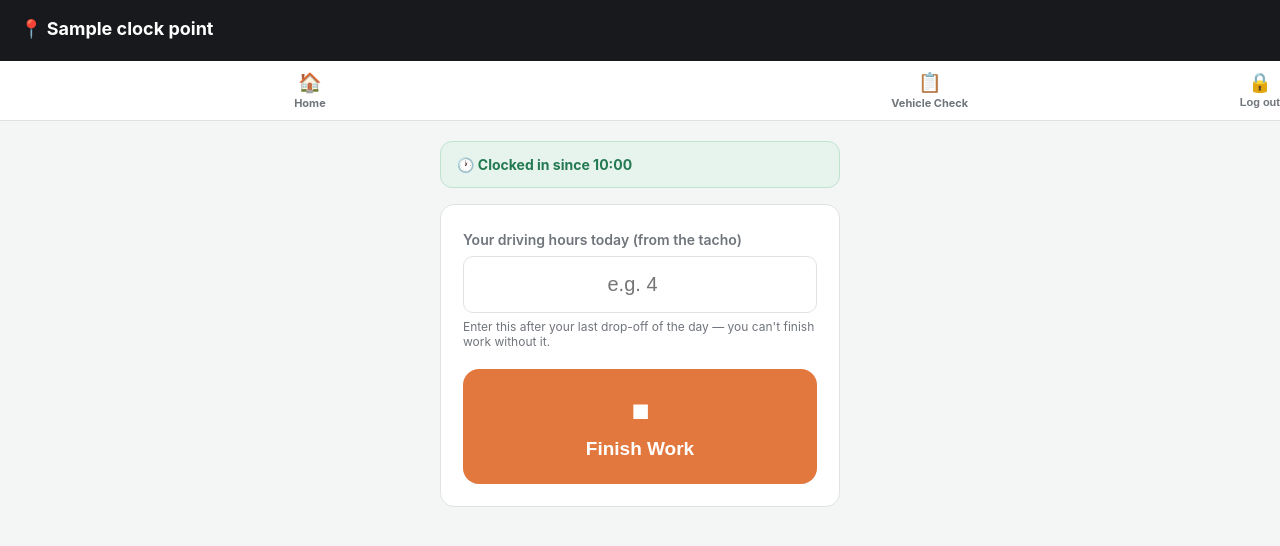
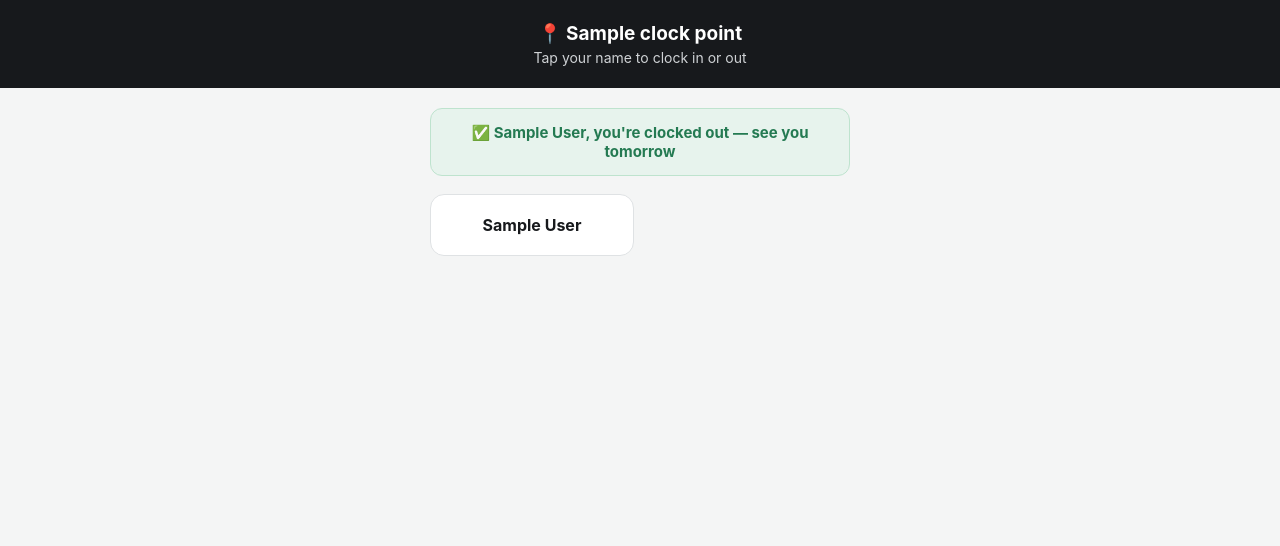
Before and after one commit to EIOPONE/tiger-one-web, a FastAPI app: template app/templates/driver_clock.html in a window 1280 px wide. Shown: the top 546 px of the page. Run offline with FastAPI, Linux system fonts and the light colour scheme; the template is opened without the code that fills it: most values are stand-ins (such as "Sample title", 1, 10 or a date in 2020); some libraries are stand-ins or nearby versions.

Commit message:
Clock in Update Simplified

```diff
--- a/app/main.py
+++ b/app/main.py
@@ -1041,43 +1041,40 @@ def driver_dashboard(request: Request, db: Session = Depends(db_dependency)):
 # clock-out (see finish_work) rather than tracked live through this scan.
 
 @app.get("/driver/clock/{token}", response_class=HTMLResponse)
-def driver_clock_page(token: str, request: Request, db: Session = Depends(db_dependency)):
-    user = get_user_or_none(request, db)
-    if not user:
-        # Bounce to login, then straight back to this exact QR link once signed in.
-        return RedirectResponse(f"/driver/login?next=/driver/clock/{token}", status_code=303)
+def driver_clock_page(token: str, request: Request, confirmed: str = "", db: Session = Depends(db_dependency)):
+    """No login required, deliberately — this is a small trusted team and
+    a shared office QR, so clocking in is just 'tap your name'. The rest
+    of the driver app (jobs, PODs, GPS, vehicle checks) still requires a
+    PIN login; only this specific action doesn't."""
     point = crud.get_clock_point_by_token(db, token)
     if not point:
         raise HTTPException(status_code=404, detail="This clock-in code isn't recognised — check with the office.")
+    drivers = crud.list_drivers(db)
+    statuses = {d.user_id: crud.get_active_time_entry(db, d.user_id) for d in drivers}
+    confirmed_driver = next((d for d in drivers if str(d.user_id) == confirmed), None)
     return templates.TemplateResponse(request, "driver_clock.html", {
-        "user": user, "clock_point": point,
-        "active_entry": crud.get_active_time_entry(db, user.user_id),
+        "user": None, "clock_point": point, "drivers": drivers, "statuses": statuses,
+        "confirmed_driver": confirmed_driver,
     })
 
 
 @app.post("/driver/clock/{token}/start")
-def driver_clock_start(token: str, request: Request, db: Session = Depends(db_dependency)):
-    user = get_user_or_none(request, db)
-    if not user:
-        return RedirectResponse("/driver/login", status_code=303)
+def driver_clock_start(token: str, request: Request, driver_id: int = Form(...),
+                        db: Session = Depends(db_dependency)):
     point = crud.get_clock_point_by_token(db, token)
     if not point:
         raise HTTPException(status_code=404, detail="Clock point not found")
-    crud.start_activity(db, user.user_id, "On Shift", clock_point_id=point.clock_point_id, source="qr_scan")
-    return RedirectResponse("/driver", status_code=303)
+    crud.start_activity(db, driver_id, "On Shift", clock_point_id=point.clock_point_id, source="qr_scan")
+    return RedirectResponse(f"/driver/clock/{token}?confirmed={driver_id}", status_code=303)
 
 
 @app.post("/driver/clock/{token}/finish")
-def driver_clock_finish(token: str, request: Request, driving_hours: str = Form(...),
-                         db: Session = Depends(db_dependency)):
-    """The end-of-day scan off — driving_hours is required by the form
-    itself (see driver_clock.html), so there's no route to clocking out
-    without it."""
-    user = get_user_or_none(request, db)
-    if not user:
-        return RedirectResponse("/driver/login", status_code=303)
-    crud.finish_work(db, user.user_id, Decimal(driving_hours))
-    return RedirectResponse("/driver", status_code=303)
+def driver_clock_finish(token: str, request: Request, driver_id: int = Form(...),
+                         driving_hours: str = Form(...), db: Session = Depends(db_dependency)):
+    """driving_hours is required by the form itself — there's no route to
+    clocking out without it."""
+    crud.finish_work(db, driver_id, Decimal(driving_hours))
+    return RedirectResponse(f"/driver/clock/{token}?confirmed={driver_id}", status_code=303)
 
 
 # --- driver vehicle check (daily walkaround, DVSA-style) ---------------------------------
--- a/app/templates/driver_clock.html
+++ b/app/templates/driver_clock.html
@@ -8,22 +8,29 @@
     :root { --orange:#E3783E; --orange-dark:#B65321; --ink:#17191C; --line:#DFE2E4; --muted:#70757C; --surface:#F4F5F5; --green:#247A52; }
     * { box-sizing: border-box; -webkit-tap-highlight-color: transparent; }
     body { margin: 0; font-family: -apple-system, "Segoe UI", Roboto, sans-serif; background: var(--surface); color: var(--ink); }
-    header { background: var(--ink); color: #fff; padding: 18px 20px; }
-    header h1 { margin: 0; font-size: 18px; }
+    header { background: var(--ink); color: #fff; padding: 22px 20px; text-align: center; }
+    header h1 { margin: 0; font-size: 19px; }
     header p { margin: 4px 0 0; color: #cfd2d5; font-size: 14px; }
-    .tabbar { position: sticky; top: 0; z-index: 20; display: flex; background: #fff; border-bottom: 1px solid var(--line); }
-    .tabbar a, .tabbar button { flex: 1; display: flex; flex-direction: column; align-items: center; gap: 2px; padding: 10px 0; text-decoration: none; color: var(--muted); font-size: 11px; font-weight: 700; background: none; border: 0; margin: 0; }
-    .tabbar .icon { font-size: 19px; }
-    main { max-width: 440px; margin: 0 auto; padding: 20px; }
-    .card { background: #fff; border: 1px solid var(--line); border-radius: 14px; padding: 22px; margin-bottom: 16px; text-align: center; }
-    .status { display: flex; align-items: center; gap: 10px; background: #E7F3ED; border: 1px solid #BEE3CE; border-radius: 12px; padding: 14px 16px; margin-bottom: 16px; color: var(--green); font-weight: 700; font-size: 14px; }
-    .big-btn { width: 100%; padding: 24px; border: 0; border-radius: 16px; font-size: 19px; font-weight: 800; }
+    main { max-width: 460px; margin: 0 auto; padding: 20px; }
+    .confirm-banner { background: #E7F3ED; border: 1px solid #BEE3CE; color: var(--green); border-radius: 12px; padding: 14px 16px; margin-bottom: 18px; font-weight: 700; font-size: 15px; text-align: center; }
+    .name-grid { display: grid; grid-template-columns: 1fr 1fr; gap: 12px; }
+    .name-btn { background: #fff; border: 1px solid var(--line); border-radius: 14px; padding: 20px 10px; font-size: 16px; font-weight: 700; color: var(--ink); text-align: center; cursor: pointer; position: relative; }
+    .name-btn.on-shift { border-color: var(--orange); }
+    .name-btn .dot { display: inline-block; width: 8px; height: 8px; border-radius: 50%; background: var(--orange); margin-left: 6px; vertical-align: middle; }
+    .empty { text-align: center; color: var(--muted); padding: 40px 20px; }
+
+    .overlay { display: none; position: fixed; inset: 0; background: rgba(23,25,28,0.6); align-items: flex-end; justify-content: center; z-index: 50; }
+    .overlay.open { display: flex; }
+    .sheet { background: #fff; width: 100%; max-width: 460px; border-radius: 20px 20px 0 0; padding: 24px 20px 28px; }
+    .sheet h2 { margin: 0 0 4px; font-size: 18px; }
+    .sheet .muted { color: var(--muted); font-size: 13px; margin: 0 0 18px; }
+    .big-btn { width: 100%; padding: 20px; border: 0; border-radius: 14px; font-size: 17px; font-weight: 800; }
     .start-btn { background: var(--green); color: #fff; }
-    .finish-btn { background: var(--orange); color: #fff; margin-top: 4px; }
-    .big-btn .emoji { display: block; font-size: 32px; margin-bottom: 8px; }
-    label { display: block; font-size: 14px; color: var(--muted); margin: 4px 0 8px; font-weight: 600; text-align: left; }
-    input[type=number] { width: 100%; padding: 16px; border: 1px solid var(--line); border-radius: 10px; font-size: 20px; text-align: center; margin-bottom: 16px; }
-    .hint { font-size: 12px; color: var(--muted); margin-top: -10px; margin-bottom: 16px; text-align: left; }
+    .finish-btn { background: var(--orange); color: #fff; }
+    .cancel-btn { width: 100%; padding: 12px; border: 0; background: none; color: var(--muted); font-size: 14px; margin-top: 10px; }
+    label { display: block; font-size: 13px; color: var(--muted); margin: 4px 0 8px; font-weight: 600; }
+    input[type=number] { width: 100%; padding: 14px; border: 1px solid var(--line); border-radius: 10px; font-size: 18px; text-align: center; margin-bottom: 6px; }
+    .hint { font-size: 12px; color: var(--muted); margin-bottom: 16px; }
   </style>
   <link rel="manifest" href="/static/manifest.json">
   <meta name="theme-color" content="#17191C">
@@ -36,31 +43,78 @@
 <body>
   <header>
     <h1>📍 {{ clock_point.name }}</h1>
-    <p>{{ user.full_name }}</p>
+    <p>Tap your name to clock in or out</p>
   </header>
-  <nav class="tabbar">
-    <a href="/driver"><span class="icon">🏠</span>Home</a>
-    <a href="/driver/vehicle-check"><span class="icon">📋</span>Vehicle Check</a>
-    <form method="post" action="/web-logout"><button type="submit"><span class="icon">🔒</span>Log out</button></form>
-  </nav>
   <main>
-    {% if not active_entry %}
-    <div class="card">
-      <form method="post" action="/driver/clock/{{ clock_point.token }}/start">
-        <button class="big-btn start-btn" type="submit"><span class="emoji">▶️</span>Start Work</button>
-      </form>
+    {% if confirmed_driver %}
+    {% set now_active = statuses.get(confirmed_driver.user_id) %}
+    <div class="confirm-banner">
+      {% if now_active %}✅ {{ confirmed_driver.full_name }}, you're clocked in{% else %}✅ {{ confirmed_driver.full_name }}, you're clocked out — see you tomorrow{% endif %}
+    </div>
+    {% endif %}
+
+    {% if drivers %}
+    <div class="name-grid">
+      {% for d in drivers %}
+      <div class="name-btn {{ 'on-shift' if statuses.get(d.user_id) }}"
+           data-id="{{ d.user_id }}" data-name="{{ d.full_name }}"
+           data-active="{{ 'true' if statuses.get(d.user_id) else 'false' }}"
+           data-since="{{ statuses.get(d.user_id).started_at.strftime('%H:%M') if statuses.get(d.user_id) else '' }}">
+        {{ d.full_name }}{% if statuses.get(d.user_id) %}<span class="dot"></span>{% endif %}
+      </div>
+      {% endfor %}
     </div>
     {% else %}
-    <div class="status">🕐 Clocked in since {{ active_entry.started_at.strftime('%H:%M') }}</div>
-    <div class="card">
-      <form method="post" action="/driver/clock/{{ clock_point.token }}/finish">
-        <label for="driving_hours">Your driving hours today (from the tacho)</label>
-        <input type="number" step="0.25" min="0" id="driving_hours" name="driving_hours" required placeholder="e.g. 4">
-        <div class="hint">Enter this after your last drop-off of the day — you can't finish work without it.</div>
-        <button class="big-btn finish-btn" type="submit"><span class="emoji">⏹</span>Finish Work</button>
-      </form>
-    </div>
+    <div class="empty">No drivers set up yet — ask the office to add one.</div>
     {% endif %}
   </main>
+
+  <div class="overlay" id="overlay">
+    <div class="sheet">
+      <div id="panel-start" style="display:none;">
+        <h2 id="start-name"></h2>
+        <p class="muted">Starting work now</p>
+        <form method="post" action="/driver/clock/{{ clock_point.token }}/start">
+          <input type="hidden" name="driver_id" id="start-driver-id">
+          <button class="big-btn start-btn" type="submit">▶️ Clock In</button>
+        </form>
+      </div>
+      <div id="panel-finish" style="display:none;">
+        <h2 id="finish-name"></h2>
+        <p class="muted">Clocked in since <span id="finish-since"></span></p>
+        <form method="post" action="/driver/clock/{{ clock_point.token }}/finish">
+          <input type="hidden" name="driver_id" id="finish-driver-id">
+          <label for="driving_hours">Your driving hours today (from the tacho)</label>
+          <input type="number" step="0.25" min="0" id="driving_hours" name="driving_hours" required placeholder="e.g. 4">
+          <div class="hint">Enter this after your last drop-off — you can't finish work without it.</div>
+          <button class="big-btn finish-btn" type="submit">⏹ Clock Out</button>
+        </form>
+      </div>
+      <button class="cancel-btn" onclick="closeSheet()">Cancel</button>
+    </div>
+  </div>
+
+  <script>
+    const overlay = document.getElementById('overlay');
+    function closeSheet() { overlay.classList.remove('open'); }
+
+    document.querySelectorAll('.name-btn').forEach(btn => {
+      btn.addEventListener('click', () => {
+        const active = btn.dataset.active === 'true';
+        document.getElementById('panel-start').style.display = active ? 'none' : 'block';
+        document.getElementById('panel-finish').style.display = active ? 'block' : 'none';
+        if (active) {
+          document.getElementById('finish-name').textContent = btn.dataset.name;
+          document.getElementById('finish-since').textContent = btn.dataset.since;
+          document.getElementById('finish-driver-id').value = btn.dataset.id;
+        } else {
+          document.getElementById('start-name').textContent = btn.dataset.name;
+          document.getElementById('start-driver-id').value = btn.dataset.id;
+        }
+        overlay.classList.add('open');
+      });
+    });
+    overlay.addEventListener('click', (e) => { if (e.target === overlay) closeSheet(); });
+  </script>
 </body>
 </html>
```
